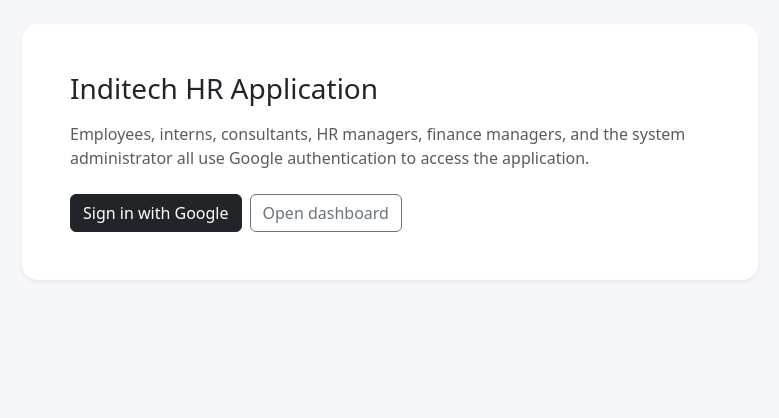
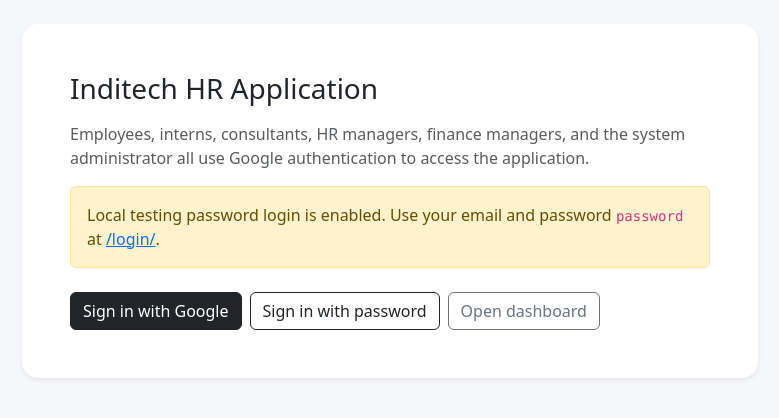
Before and after one commit to gopalakrishnanplus-creator/Inditech-HR, a Django app: page / in a window 1280 px wide. Shown: the part 73-491 px from the top of the page, without its empty margins (250-1029 px from the left). Run offline with Django 5.2, Linux system fonts and the light colour scheme; the visitor is signed in with stand-in values (Sample User, id 1); data that the repository does not hold is empty; some libraries are stand-ins or nearby versions.

Commit message:
Add local password login for development

```diff
--- a/accounts/apps.py
+++ b/accounts/apps.py
@@ -5,3 +5,6 @@ class AccountsConfig(AppConfig):
     default_auto_field = 'django.db.models.BigAutoField'
     name = 'accounts'
     verbose_name = 'Accounts and Roles'
+
+    def ready(self):
+        from . import signals  # noqa: F401
--- a/accounts/services.py
+++ b/accounts/services.py
@@ -57,5 +57,40 @@ def ensure_default_system_admin():
         email=email,
         defaults={'username': email, 'is_active': True},
     )
+    if settings.LOCAL_PASSWORD_LOGIN_ENABLED:
+        user.set_password(settings.LOCAL_DEV_DEFAULT_PASSWORD)
+        user.save(update_fields=['password'])
     sync_user_permissions(user)
     return user
+
+
+def ensure_local_password_user(email):
+    email = normalize_email(email)
+    if not settings.LOCAL_PASSWORD_LOGIN_ENABLED or not email:
+        return None
+
+    User = get_user_model()
+    try:
+        user = User.objects.get(email__iexact=email)
+    except User.DoesNotExist:
+        allowed = (
+            email == normalize_email(settings.SYSTEM_ADMIN_EMAIL)
+            or Employee.objects.filter(work_email__iexact=email).exists()
+            or RoleAssignment.objects.filter(email__iexact=email, active=True).exists()
+        )
+        if not allowed:
+            return None
+        user = User.objects.create_user(
+            username=email,
+            email=email,
+            password=settings.LOCAL_DEV_DEFAULT_PASSWORD,
+            is_active=True,
+        )
+
+    user.email = email
+    if user.username != email:
+        user.username = email
+    user.set_password(settings.LOCAL_DEV_DEFAULT_PASSWORD)
+    user.save(update_fields=['email', 'username', 'password'])
+    sync_user_permissions(user)
+    return user
--- a/accounts/urls.py
+++ b/accounts/urls.py
@@ -1,11 +1,12 @@
 from django.urls import path
 
-from .views import DashboardView, LandingView, RoleAssignmentCreateView, RoleAssignmentListView, RoleAssignmentUpdateView
+from .views import DashboardView, LandingView, LocalLoginView, RoleAssignmentCreateView, RoleAssignmentListView, RoleAssignmentUpdateView
 
 app_name = 'accounts'
 
 urlpatterns = [
     path('', LandingView.as_view(), name='landing'),
+    path('login/', LocalLoginView.as_view(), name='login'),
     path('dashboard/', DashboardView.as_view(), name='dashboard'),
     path('roles/', RoleAssignmentListView.as_view(), name='role-list'),
     path('roles/new/', RoleAssignmentCreateView.as_view(), name='role-create'),
--- a/accounts/views.py
+++ b/accounts/views.py
@@ -1,15 +1,17 @@
 from datetime import timedelta
 
 from django.contrib import messages
+from django.contrib.auth import login
 from django.contrib.auth.mixins import LoginRequiredMixin
+from django.conf import settings
 from django.urls import reverse_lazy
 from django.utils import timezone
-from django.views.generic import CreateView, ListView, TemplateView, UpdateView
+from django.views.generic import CreateView, FormView, ListView, TemplateView, UpdateView
 
 from attendance.models import AttendanceRecord
 from hr.models import Employee
 
-from .forms import RoleAssignmentForm
+from .forms import LocalPasswordLoginForm, RoleAssignmentForm
 from .models import RoleAssignment
 from .permissions import SystemAdminRequiredMixin
 from .services import get_role_names, get_user_employee, sync_user_permissions
@@ -17,6 +19,34 @@ from .services import get_role_names, get_user_employee, sync_user_permissions
 
 class LandingView(TemplateView):
     template_name = 'accounts/landing.html'
+
+    def get_context_data(self, **kwargs):
+        context = super().get_context_data(**kwargs)
+        context['local_password_login_enabled'] = settings.LOCAL_PASSWORD_LOGIN_ENABLED
+        context['dev_password_hint'] = settings.LOCAL_DEV_DEFAULT_PASSWORD if settings.LOCAL_PASSWORD_LOGIN_ENABLED else ''
+        return context
+
+
+class LocalLoginView(FormView):
+    template_name = 'account/login.html'
+    form_class = LocalPasswordLoginForm
+    success_url = reverse_lazy('accounts:dashboard')
+
+    def get_form_kwargs(self):
+        kwargs = super().get_form_kwargs()
+        kwargs['request'] = self.request
+        return kwargs
+
+    def get_context_data(self, **kwargs):
+        context = super().get_context_data(**kwargs)
+        context['local_password_login_enabled'] = settings.LOCAL_PASSWORD_LOGIN_ENABLED
+        context['dev_password_hint'] = settings.LOCAL_DEV_DEFAULT_PASSWORD if settings.LOCAL_PASSWORD_LOGIN_ENABLED else ''
+        return context
+
+    def form_valid(self, form):
+        login(self.request, form.get_user())
+        messages.success(self.request, 'Logged in successfully.')
+        return super().form_valid(form)
 
 
 class DashboardView(LoginRequiredMixin, TemplateView):
--- a/config/settings.py
+++ b/config/settings.py
@@ -15,6 +15,8 @@ load_dotenv(BASE_DIR / ".env")
 SECRET_KEY = os.environ.get("SECRET_KEY", "dev-only-secret-key")
 DEBUG = os.environ.get("DEBUG", "1") == "1"
 SYSTEM_ADMIN_EMAIL = os.environ.get("SYSTEM_ADMIN_EMAIL", "gopala.krishnan@inditech.co.in").lower()
+LOCAL_PASSWORD_LOGIN_ENABLED = os.environ.get("LOCAL_PASSWORD_LOGIN_ENABLED", "1" if DEBUG else "0") == "1"
+LOCAL_DEV_DEFAULT_PASSWORD = os.environ.get("LOCAL_DEV_DEFAULT_PASSWORD", "password")
 
 ALLOWED_HOSTS = [host.strip() for host in os.environ.get("ALLOWED_HOSTS", "127.0.0.1,localhost").split(",") if host.strip()]
 CSRF_TRUSTED_ORIGINS = [
@@ -127,7 +129,7 @@ MEDIA_ROOT = BASE_DIR / 'media'
 DEFAULT_AUTO_FIELD = 'django.db.models.BigAutoField'
 
 SITE_ID = 1
-LOGIN_URL = 'account_login'
+LOGIN_URL = 'accounts:login'
 LOGIN_REDIRECT_URL = 'accounts:dashboard'
 LOGOUT_REDIRECT_URL = 'accounts:landing'
 
--- a/templates/accounts/landing.html
+++ b/templates/accounts/landing.html
@@ -13,8 +13,18 @@
                     Employees, interns, consultants, HR managers, finance managers, and the system administrator
                     all use Google authentication to access the application.
                 </p>
+                {% if local_password_login_enabled %}
+                    <div class="alert alert-warning">
+                        Local testing password login is enabled. Use your email and password
+                        <code>{{ dev_password_hint }}</code> at
+                        <a href="{% url 'accounts:login' %}">{% url 'accounts:login' %}</a>.
+                    </div>
+                {% endif %}
                 <div class="d-flex flex-wrap gap-2 mt-4">
                     <a class="btn btn-dark" href="{% provider_login_url 'google' %}">Sign in with Google</a>
+                    {% if local_password_login_enabled %}
+                        <a class="btn btn-outline-dark" href="{% url 'accounts:login' %}">Sign in with password</a>
+                    {% endif %}
                     {% if user.is_authenticated %}
                         <a class="btn btn-outline-secondary" href="{% url 'accounts:dashboard' %}">Open dashboard</a>
                     {% endif %}
--- a/templates/base.html
+++ b/templates/base.html
@@ -32,7 +32,7 @@
                 {% endif %}
                 <a class="btn btn-sm btn-dark" href="{% url 'account_logout' %}">Logout</a>
             {% else %}
-                <a class="btn btn-sm btn-dark" href="{% url 'account_login' %}">Login</a>
+                <a class="btn btn-sm btn-dark" href="{% url 'accounts:login' %}">Login</a>
             {% endif %}
         </div>
     </div>
```
Also changed, not shown: accounts/forms.py (+35 -0 lines), accounts/signals.py (added, +9 -0 lines), templates/account/login.html (+15 -2 lines), 1 other file.
